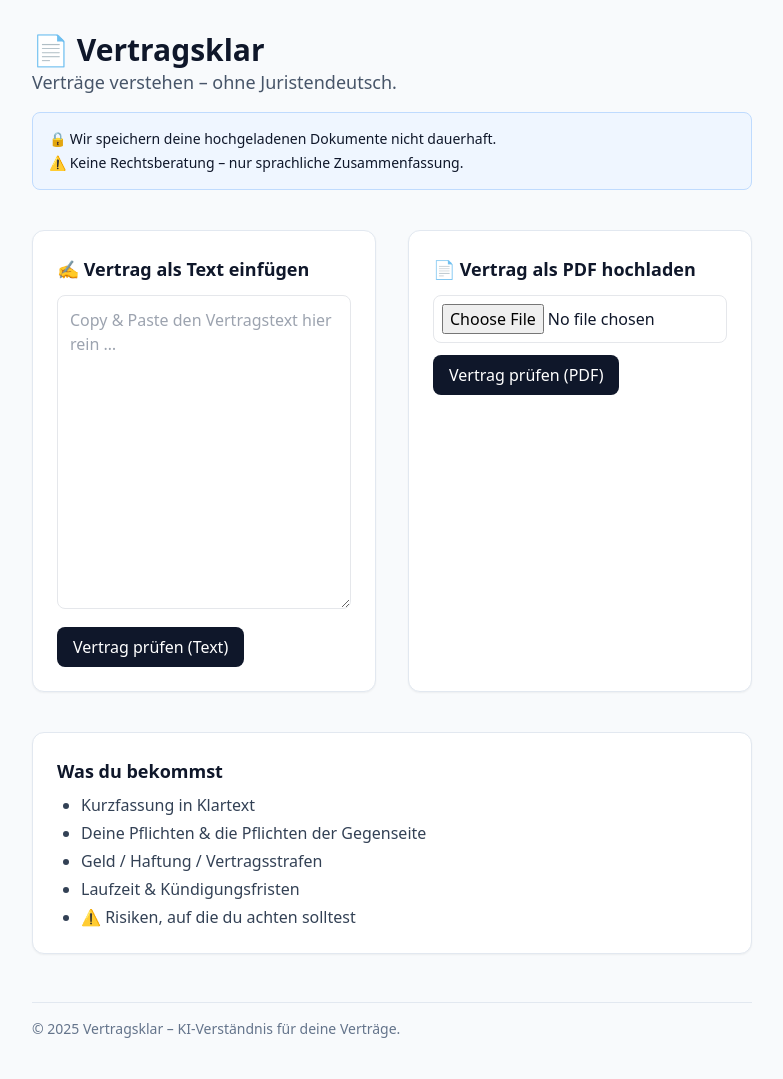
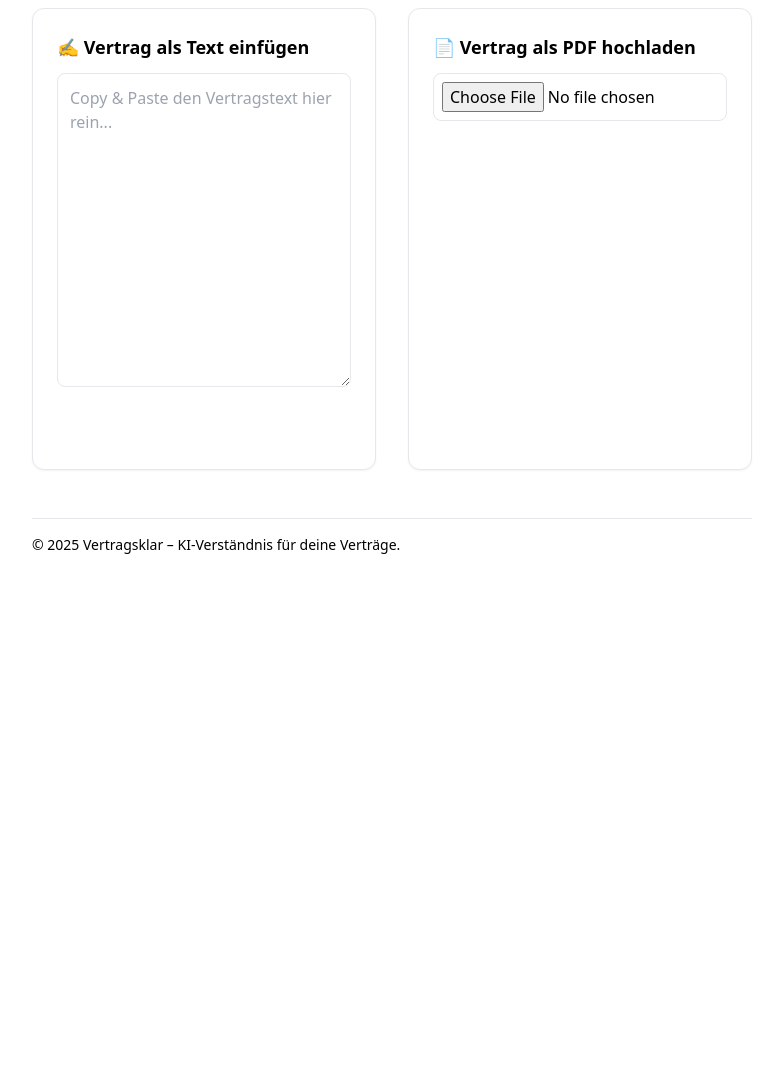
Before and after one commit to Mallyyy11/vertragsklar-web, a FastAPI app: page / in a window 1280 px wide. Shown: the whole page, without its empty margins (248-1031 px from the left). After the commit the page ends 554 px from the top, so only its background shows below. Run offline with FastAPI, Linux system fonts and the light colour scheme; some libraries are stand-ins or nearby versions.

Commit message:
final clean templates for Squarespace embed

```diff
--- a/app/templates/base.html
+++ b/app/templates/base.html
@@ -1,27 +1,21 @@
-<!doctype html>
+<!DOCTYPE html>
 <html lang="de">
 <head>
-  <meta charset="utf-8" />
-  <meta name="viewport" content="width=device-width, initial-scale=1"/>
+  <meta charset="UTF-8" />
+  <meta name="viewport" content="width=device-width, initial-scale=1.0" />
   <title>Vertragsklar</title>
-  <script src="https://cdn.tailwindcss.com"></script>
+  <link href="https://cdn.jsdelivr.net/npm/tailwindcss@2.2.19/dist/tailwind.min.css" rel="stylesheet">
 </head>
+
 <body class="bg-slate-50 text-slate-900">
-  <header class="max-w-3xl mx-auto px-6 py-8">
-    <h1 class="text-3xl font-bold">📄 Vertragsklar</h1>
-    <p class="text-lg text-slate-600">Verträge verstehen – ohne Juristendeutsch.</p>
-    <div class="mt-4 p-4 bg-blue-50 border border-blue-200 rounded-lg text-sm">
-      <p>🔒 Wir speichern deine hochgeladenen Dokumente nicht dauerhaft.</p>
-      <p class="mt-1">⚠️ Keine Rechtsberatung – nur sprachliche Zusammenfassung.</p>
-    </div>
-  </header>
+  <!-- Header ausgeblendet für Squarespace-Einbettung -->
 
   <main class="max-w-3xl mx-auto px-6 py-2">
     {% block content %}{% endblock %}
   </main>
 
   <footer class="max-w-3xl mx-auto px-6 py-10 text-sm text-slate-500">
-    <hr class="mb-4 border-slate-200">
+    <hr class="mb-4 border-slate-200" />
     © 2025 Vertragsklar – KI-Verständnis für deine Verträge.
   </footer>
 </body>
--- a/app/templates/index.html
+++ b/app/templates/index.html
@@ -1,10 +1,11 @@
 {% extends "base.html" %}
 {% block content %}
 <div class="grid md:grid-cols-2 gap-8">
+
   <section class="bg-white rounded-xl p-6 shadow-sm border border-slate-200">
     <h2 class="font-semibold text-lg mb-3">✍️ Vertrag als Text einfügen</h2>
     <form method="post" action="/analyze-text">
-      <textarea name="contract_text" rows="12" class="w-full p-3 border rounded-lg focus:outline-none focus:ring" placeholder="Copy & Paste den Vertragstext hier rein …"></textarea>
+      <textarea name="contract_text" rows="12" class="w-full p-3 border rounded-lg focus:outline-none focus:ring" placeholder="Copy & Paste den Vertragstext hier rein..."></textarea>
       <button class="mt-3 inline-flex items-center justify-center rounded-lg px-4 py-2 bg-slate-900 text-white hover:bg-slate-800">Vertrag prüfen (Text)</button>
     </form>
   </section>
@@ -16,16 +17,6 @@
       <button class="mt-3 inline-flex items-center justify-center rounded-lg px-4 py-2 bg-slate-900 text-white hover:bg-slate-800">Vertrag prüfen (PDF)</button>
     </form>
   </section>
-</div>
 
-<div class="mt-10 bg-white rounded-xl p-6 shadow-sm border border-slate-200">
-  <h3 class="font-semibold text-lg mb-2">Was du bekommst</h3>
-  <ul class="list-disc ml-6 space-y-1 text-slate-700">
-    <li>Kurzfassung in Klartext</li>
-    <li>Deine Pflichten & die Pflichten der Gegenseite</li>
-    <li>Geld / Haftung / Vertragsstrafen</li>
-    <li>Laufzeit & Kündigungsfristen</li>
-    <li>⚠ Risiken, auf die du achten solltest</li>
-  </ul>
 </div>
 {% endblock %}
```
